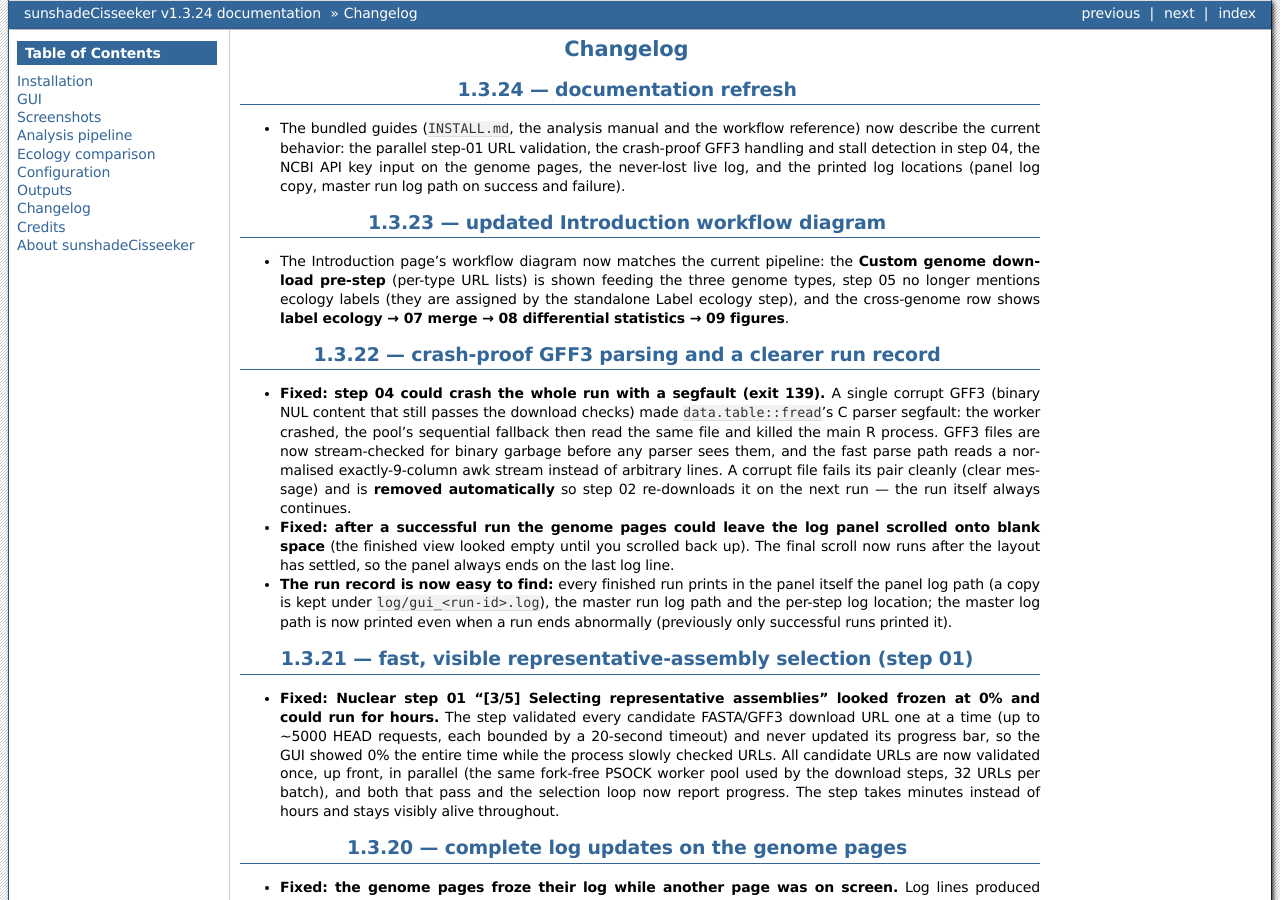
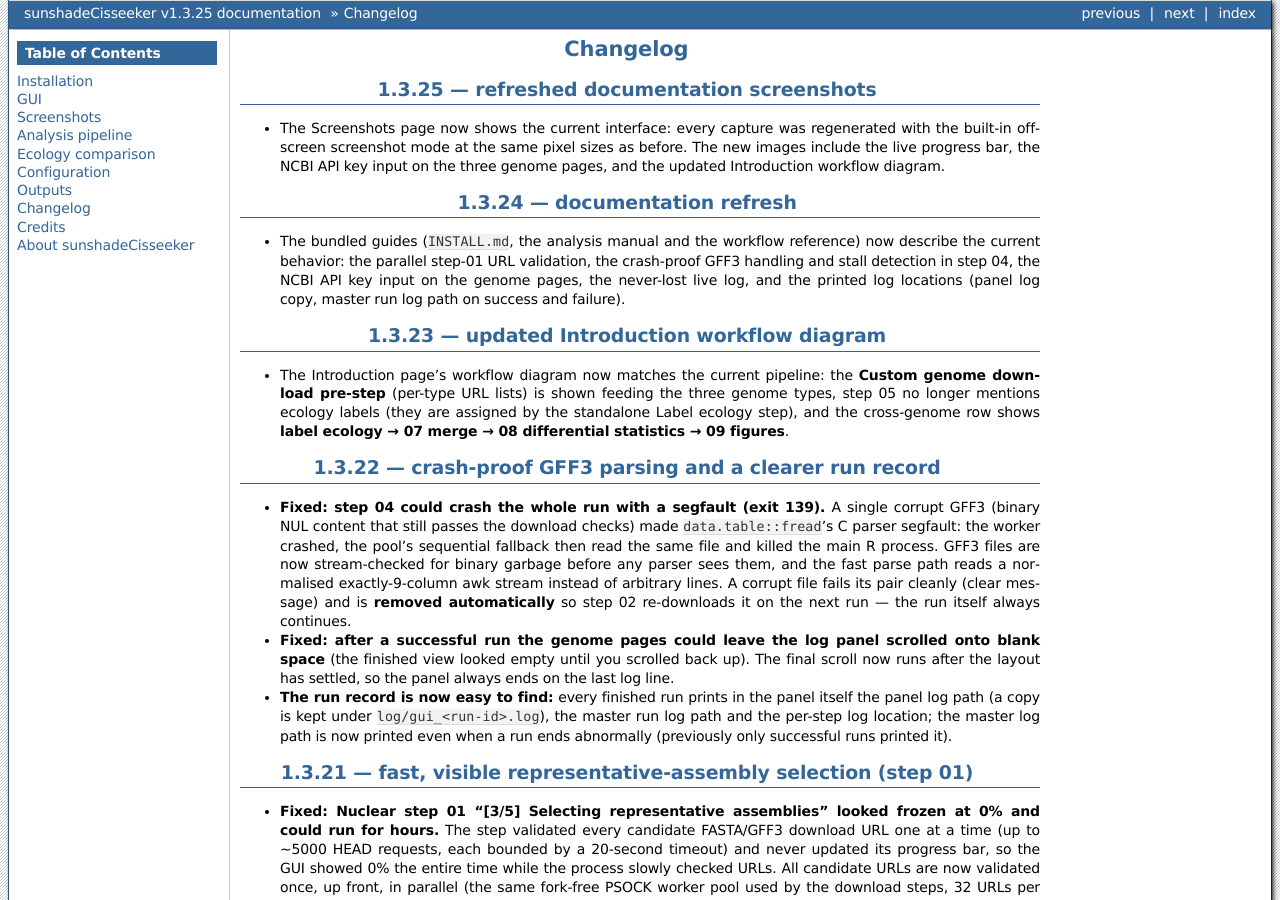
Before and after one commit to chenzhr23/sunshadeCisseeker-docs, a Sphinx documentation site: the page built from docs/content/Changelog.rst, in a window 1280 px wide and 900 px high. Built offline with Sphinx 7.4.7, drawn with Linux system fonts in a browser that asks for light colours; some of the changed text lies outside the part shown.

Commit message:
docs: v1.3.25 refreshed screenshots at the current interface

```diff
--- a/docs/conf.py
+++ b/docs/conf.py
@@ -9,8 +9,8 @@
 copyright = "2026, sunshadeCisseeker developers"
 
 # The short X.Y version and the full release version.
-version = "v1.3.24"
-release = "v1.3.24"
+version = "v1.3.25"
+release = "v1.3.25"
 
 extensions = [
     "sphinx.ext.autosectionlabel",
--- a/docs/content/About sunshadeCisseeker.rst
+++ b/docs/content/About sunshadeCisseeker.rst
@@ -4,7 +4,7 @@
 sunshadeCisseeker identifies, annotates and compares promoter
 cis-regulatory elements across sun / facultative / shade plants.
 
-The current release is **1.3.24**; see :doc:`Changelog` for what changed in
+The current release is **1.3.25**; see :doc:`Changelog` for what changed in
 each version.
 
 Highlights
--- a/docs/content/Changelog.rst
+++ b/docs/content/Changelog.rst
@@ -1,5 +1,14 @@
 Changelog
 =========
+
+1.3.25 — refreshed documentation screenshots
+--------------------------------------------
+
+* The Screenshots page now shows the current interface: every capture was
+  regenerated with the built-in offscreen screenshot mode at the same pixel
+  sizes as before. The new images include the live progress bar, the NCBI
+  API key input on the three genome pages, and the updated Introduction
+  workflow diagram.
 
 1.3.24 — documentation refresh
 ------------------------------
```
Also changed, not shown: docs/content/Screenshots.rst (+3 -4 lines), docs/_static/screenshots/01-introduction.png, docs/_static/screenshots/02-nuclear-genome.png, docs/_static/screenshots/03-chloroplast-genome.png, docs/_static/screenshots/04-mitochondrial-genome.png, docs/_static/screenshots/07-run-pipeline.png.
